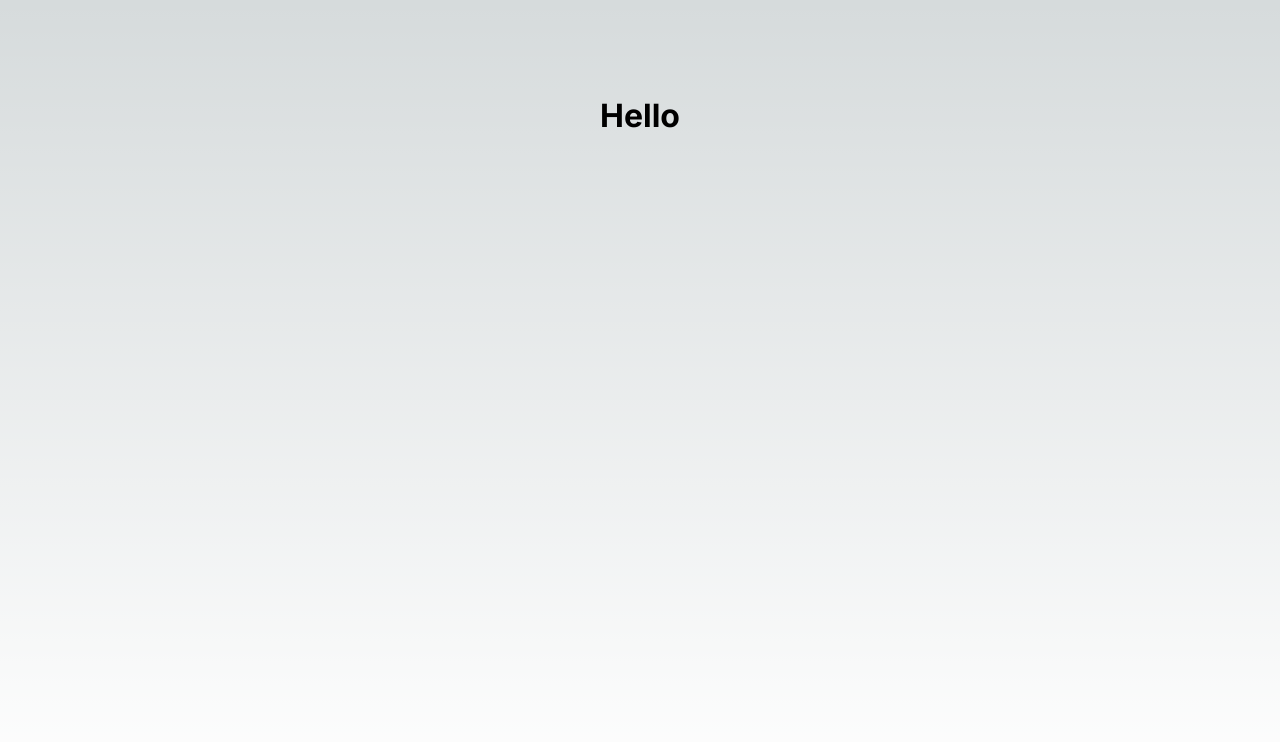
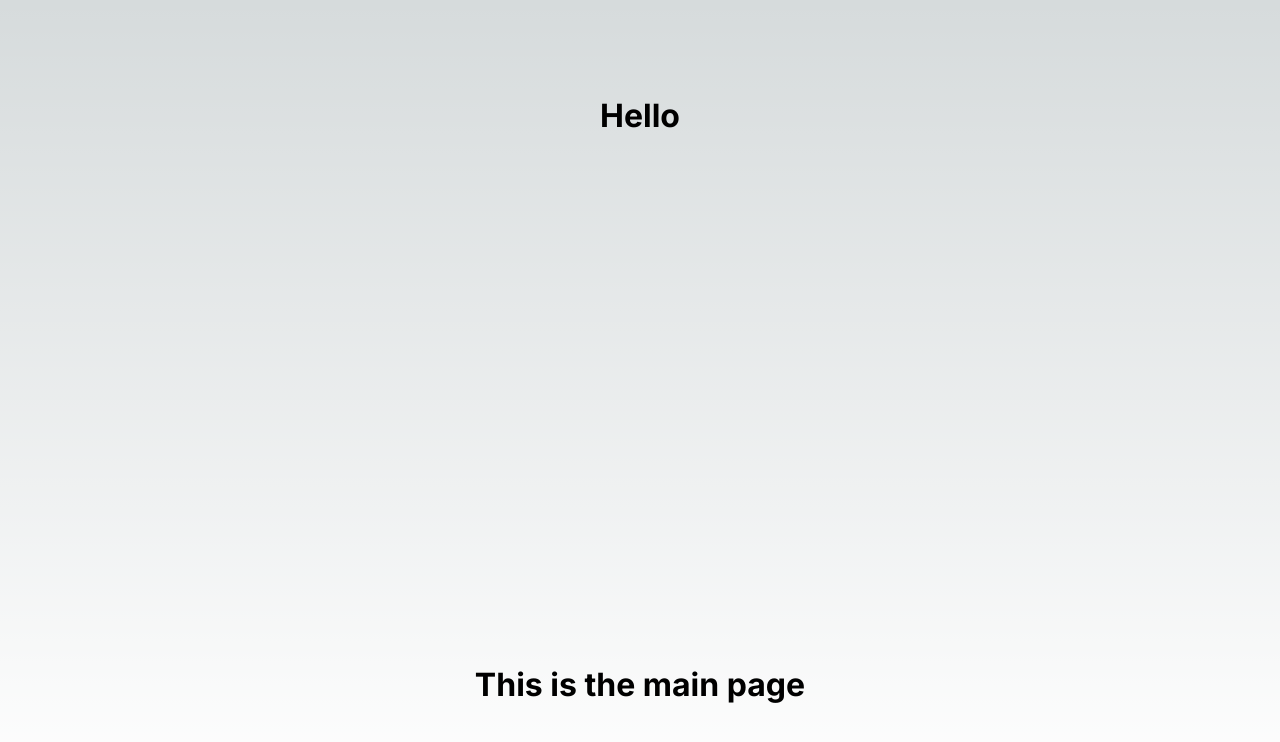
Before and after one commit to eugene-elk/biletopoisk, a Next.js app: page / in a window 1280 px wide. Shown: the top 742 px of the page. Built offline with nearby package versions, Linux system fonts and the light colour scheme.

Commit message:
One more test commit [2]

```diff
--- a/src/app/page.tsx
+++ b/src/app/page.tsx
@@ -5,6 +5,7 @@ export default function Home() {
   return (
     <main className={styles.main}>
       <h1>Hello</h1>
+      <h1>This is the main page</h1>
     </main>
   )
 }
```
